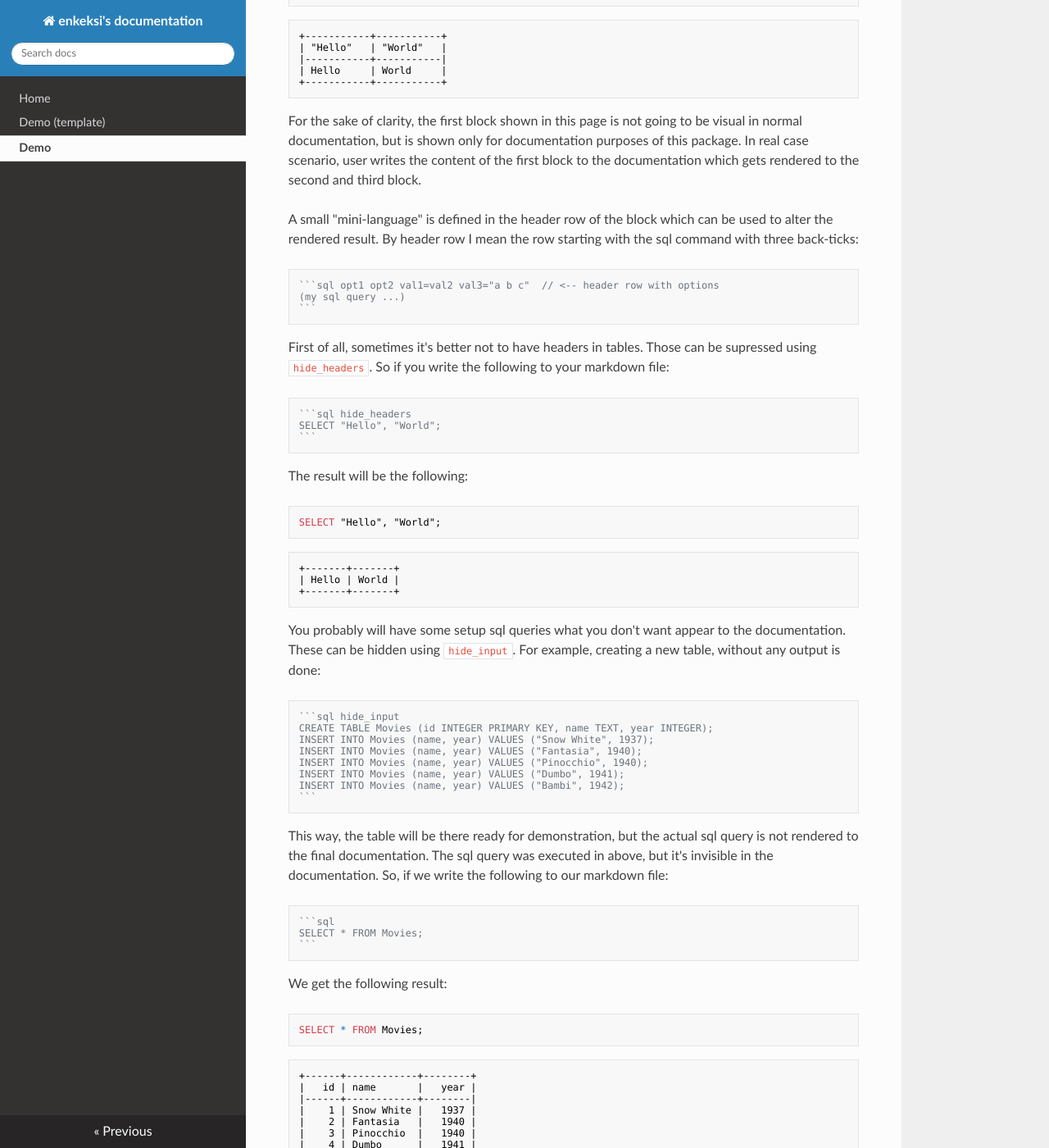
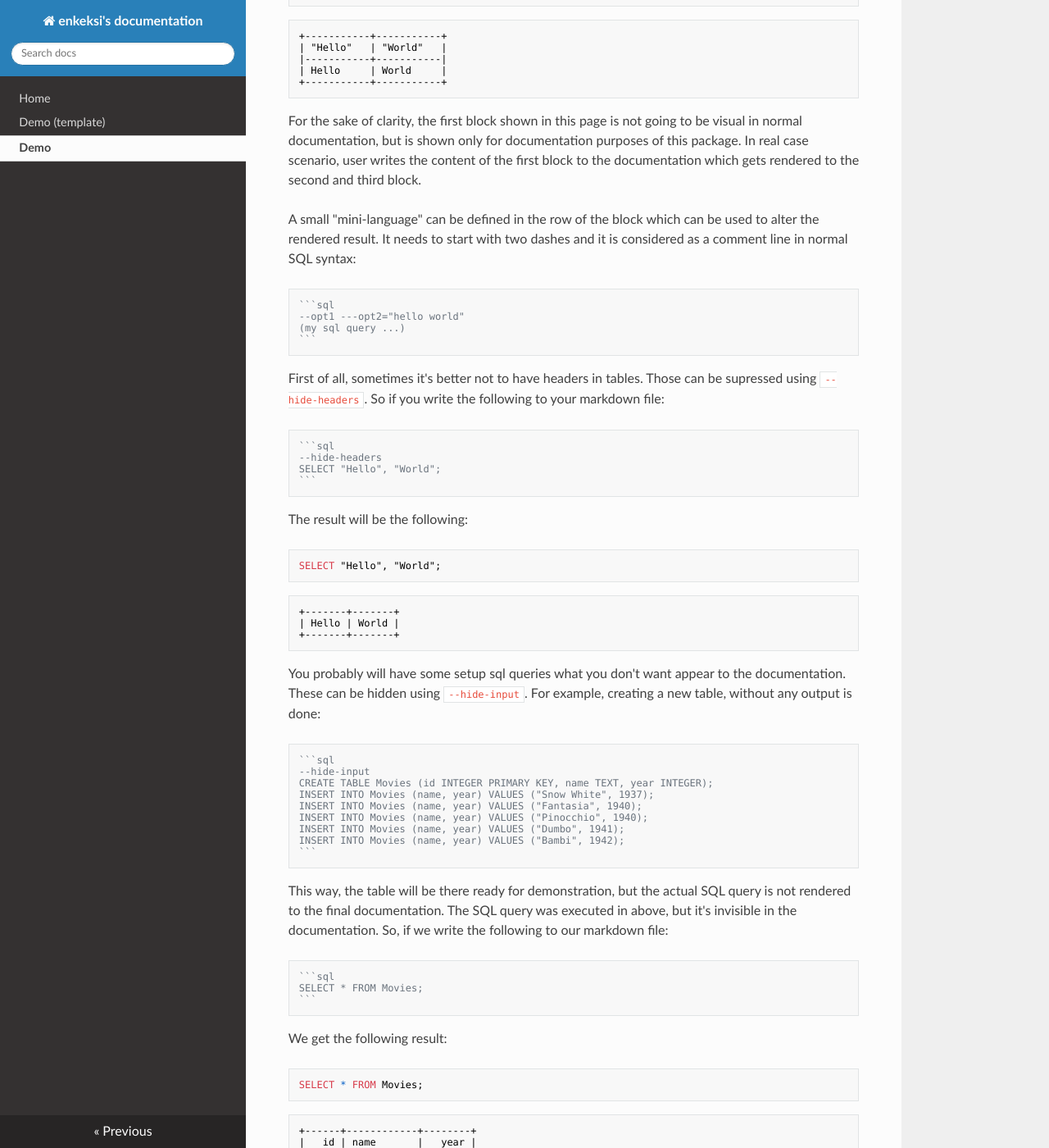
Before and after one commit to ahojukka5/enkeksi, an MkDocs documentation site: the page built from docs/demo.md, in a window 1280 px wide and 1400 px high, scrolled down 492 px. Shown: the whole window at 82% size. Built offline with MkDocs 1.6.1, drawn with Linux system fonts in a browser that asks for light colours; nearby versions of some CDN libraries; some of the changed text lies outside the part shown.

Commit message:
Update demo.md

`````diff
--- a/docs/demo.md
+++ b/docs/demo.md
@@ -30,22 +30,24 @@ visual in normal documentation, but is shown only for documentation purposes of
 this package. In real case scenario, user writes the content of the first block
 to the documentation which gets rendered to the second and third block.
 
-A small "mini-language" is defined in the header row of the block which can be
-used to alter the rendered result. By header row I mean the row starting with
-the sql command with three back-ticks:
+A small "mini-language" can be defined in the row of the block which can be
+used to alter the rendered result. It needs to start with two dashes and it is
+considered as a comment line in normal SQL syntax:
 
 ````markdown
-```sql opt1 opt2 val1=val2 val3="a b c"  // <-- header row with options
+```sql
+--opt1 ---opt2="hello world"
 (my sql query ...)
 ```
 ````
 
 First of all, sometimes it's better not to have headers in tables. Those can be
-supressed using `hide_headers`. So if you write the following to your markdown
+supressed using `--hide-headers`. So if you write the following to your markdown
 file:
 
 ````markdown
-```sql hide_headers
+```sql
+--hide-headers
 SELECT "Hello", "World";
 ```
 ````
@@ -63,11 +65,12 @@ SELECT "Hello", "World";
 ```
 
 You probably will have some setup sql queries what you don't want appear to the
-documentation. These can be hidden using `hide_input`. For example, creating a
+documentation. These can be hidden using `--hide-input`. For example, creating a
 new table, without any output is done:
 
 ````markdown
-```sql hide_input
+```sql
+--hide-input
 CREATE TABLE Movies (id INTEGER PRIMARY KEY, name TEXT, year INTEGER);
 INSERT INTO Movies (name, year) VALUES ("Snow White", 1937);
 INSERT INTO Movies (name, year) VALUES ("Fantasia", 1940);
@@ -77,8 +80,8 @@ INSERT INTO Movies (name, year) VALUES ("Bambi", 1942);
 ```
 ````
 
-This way, the table will be there ready for demonstration, but the actual sql
-query is not rendered to the final documentation. The sql query was executed
+This way, the table will be there ready for demonstration, but the actual SQL
+query is not rendered to the final documentation. The SQL query was executed
 in above, but it's invisible in the documentation. So, if we write the
 following to our markdown file:
 
@@ -111,10 +114,11 @@ like in markdown file. Technically, it's a markdown block. In your final
 documentation, you can safely skip those.
 
 There might be cases where you don't want to render the actual query performed,
-but get only results. That can be doing with `hide_input` command:
+but get only results. That can be doing with `--hide-input` command:
 
 ````markdown
-```sql hide_input
+```sql
+--hide-input
 SELECT * FROM Movies;
 ```
 ````
@@ -134,14 +138,15 @@ result:
 +------+------------+--------+
 ```
 
-Respectively there is `hide_output` but it's unsure where to use that. With
+Respectively there is `--hide-output` but it's unsure where to use that. With
 that option, the executed sql query is rendered to the final document, but the
 result is not.
 
-It's possible to add a caption to the query, using `caption="my text"`, i.e.
+It's possible to add a caption to the query, using `--caption="my text"`, i.e.
 
 ````markdown
-```sql caption="Table: Movies"
+```sql
+--caption="Table: Movies"
 SELECT * FROM Movies;
 ```
 ````
@@ -169,7 +174,8 @@ Table: Movies
 Different options can be freely combined, so for example the following will work:
 
 ````markdown
-```sql hide_input caption="Table: Movies"
+```sql
+--hide-input --caption="Table: Movies"
 SELECT * FROM Movies;
 ```
 ````
`````
